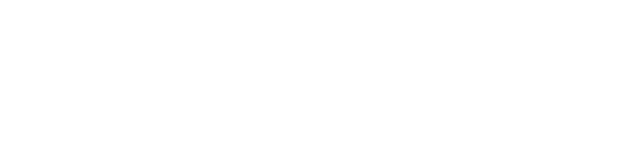
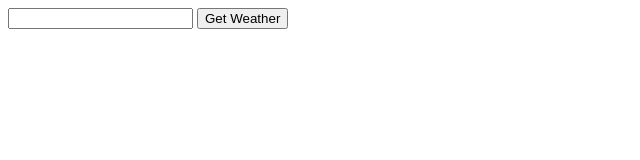
Before and after one commit to jcmann/ajs-weatherApp, a plain HTML site: page index.html in a window 1280 px wide. Shown: the whole page, without its empty margins (0-640 px from the left). Drawn offline with Linux system fonts and the light colour scheme.

Commit message:
Added input/button.

```diff
--- a/index.html
+++ b/index.html
@@ -12,7 +12,10 @@
 </head>
 <body>
 
-
+    <div>
+        <input type="number" name="zipcode" id="zipcode">
+        <button id="getWeather">Get Weather</button>
+    </div>
 
 </body>
 </html>
```
